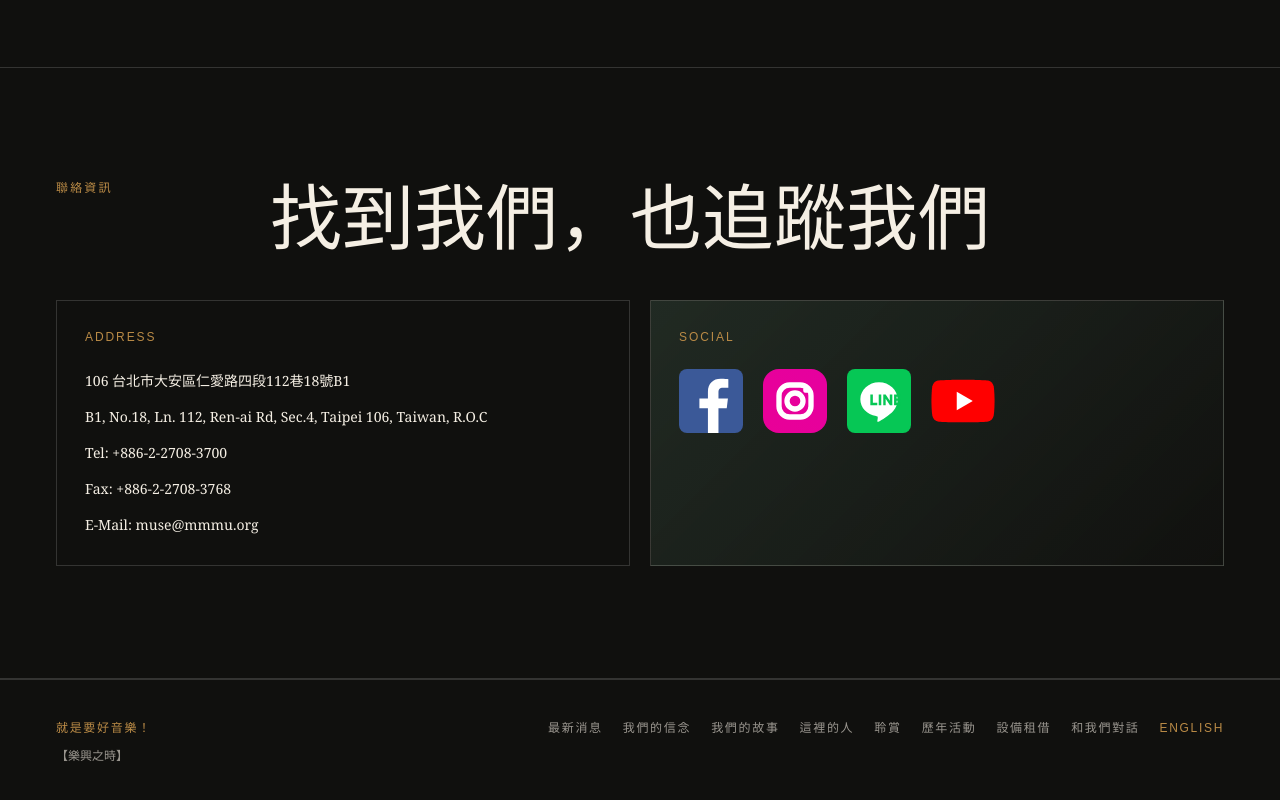
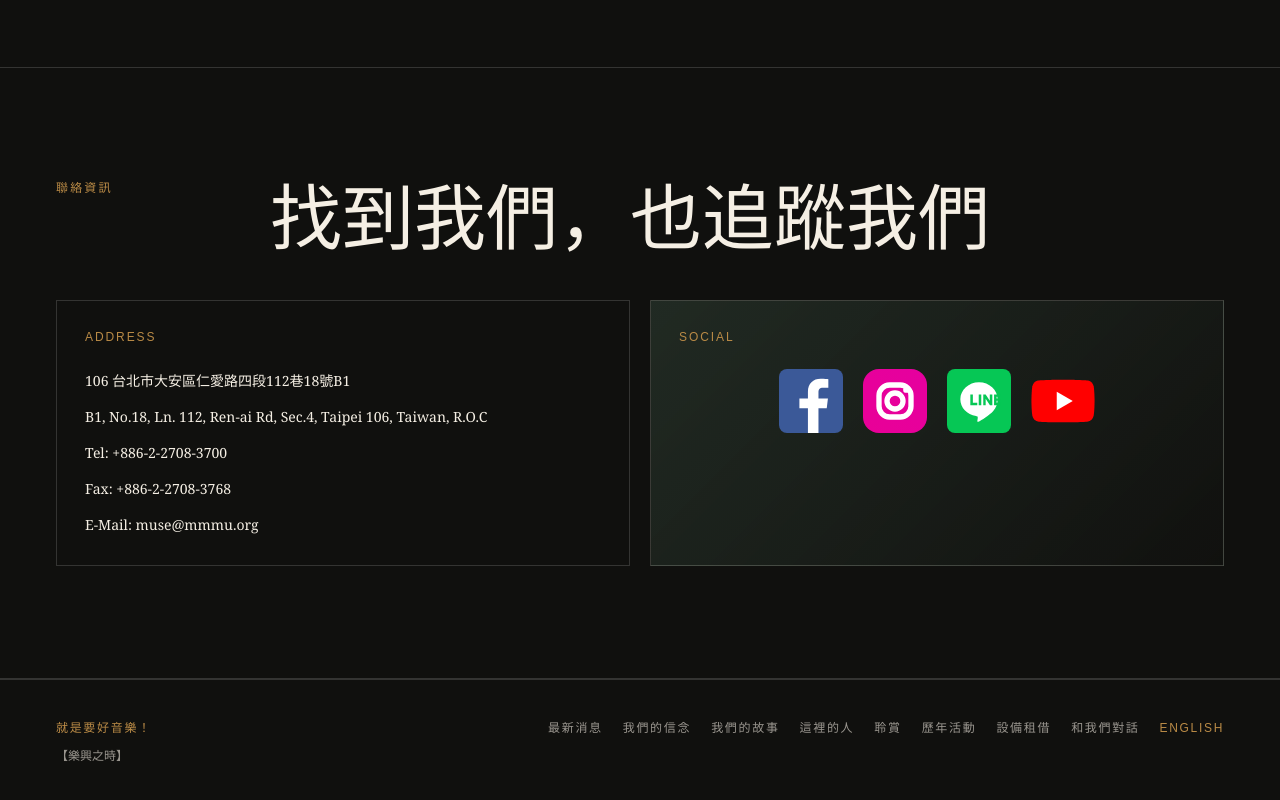
Before and after one commit to pmmtaiwan/pmm-website, a Next.js app: page /zh/contact in a window 1280 px wide. Shown: the part 3037-3837 px from the top of the page. Built offline with nearby package versions, Linux system fonts and the light colour scheme.

Commit message:
Center Chinese contact social icons

```diff
--- a/app/zh/contact/page.tsx
+++ b/app/zh/contact/page.tsx
@@ -66,7 +66,7 @@
 
           <div className="placeholder-field p-7">
             <p className="font-sans text-xs uppercase tracking-[0.16em] text-brass">Social</p>
-            <div className="mt-6">
+            <div className="mt-6 flex justify-center">
               <SocialIconLinks channels={socialChannels} size="large" />
             </div>
           </div>
```
